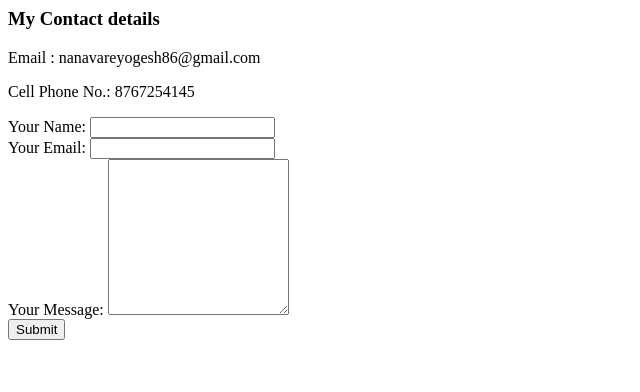
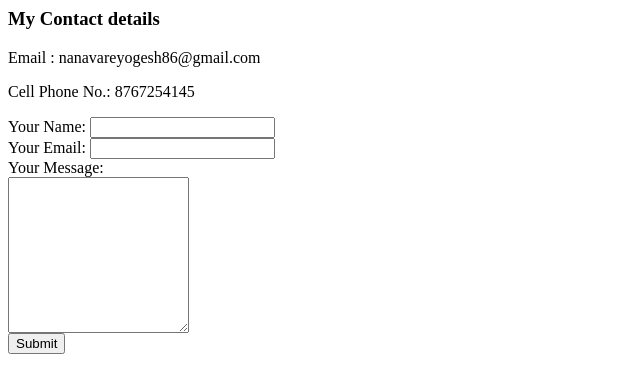
Before and after one commit to yogesh123gn/cv, a plain HTML site: page contact.html in a window 1280 px wide. Shown: the whole page, without its empty margins (0-640 px from the left). Drawn offline with Linux system fonts and the light colour scheme.

Commit message:
Update contact.html

```diff
--- a/contact.html
+++ b/contact.html
@@ -14,8 +14,8 @@
       <input type="text" name="yourName" value=""><br>
       <label>Your Email:</label>
       <input type="email" name="yourEmail" value=""><br>
-      <label>Your Message:</label>
-      <textarea name="yourmessage" rows="10" cols="20"></textarea><br>
+      <label>Your Message:</label><br>
+      <textarea name="yourMessage" rows="10" cols="20"></textarea><br>
       <input type="submit" name="">
     </form>
   </body>
```
